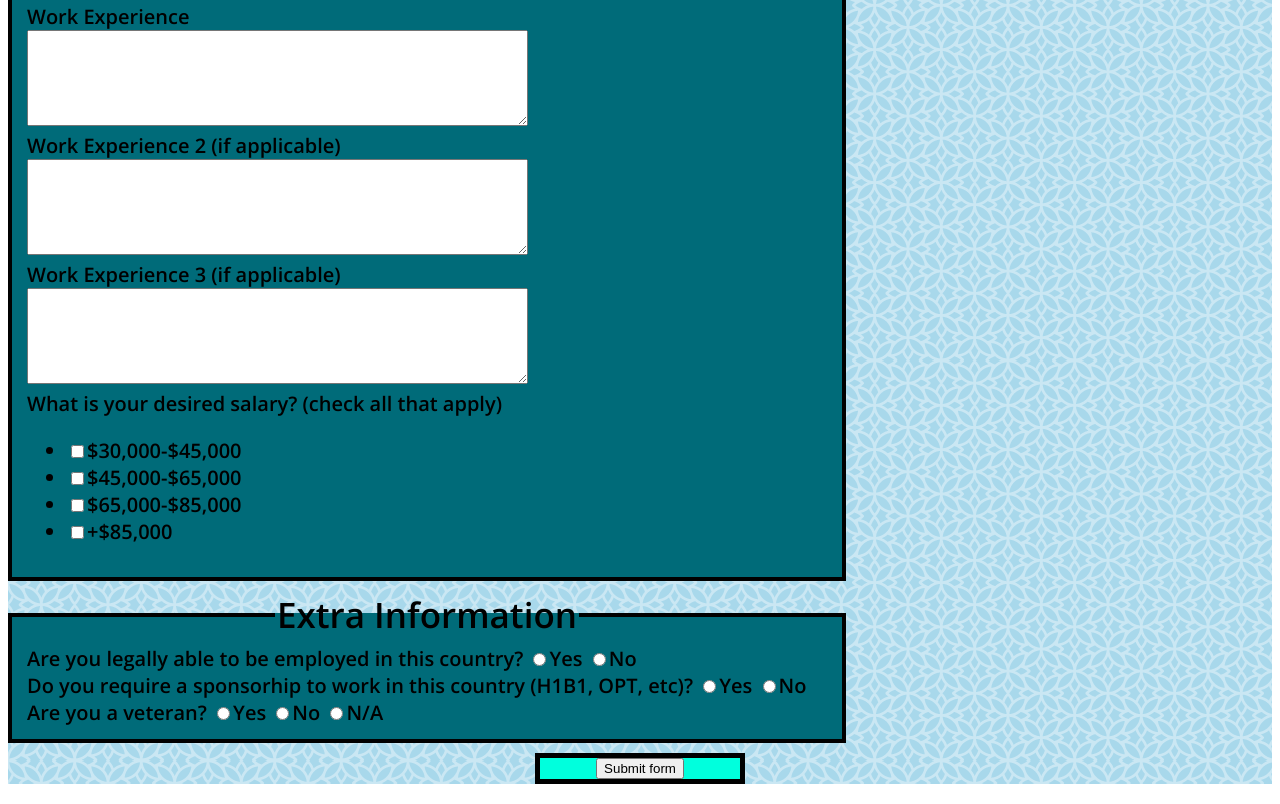
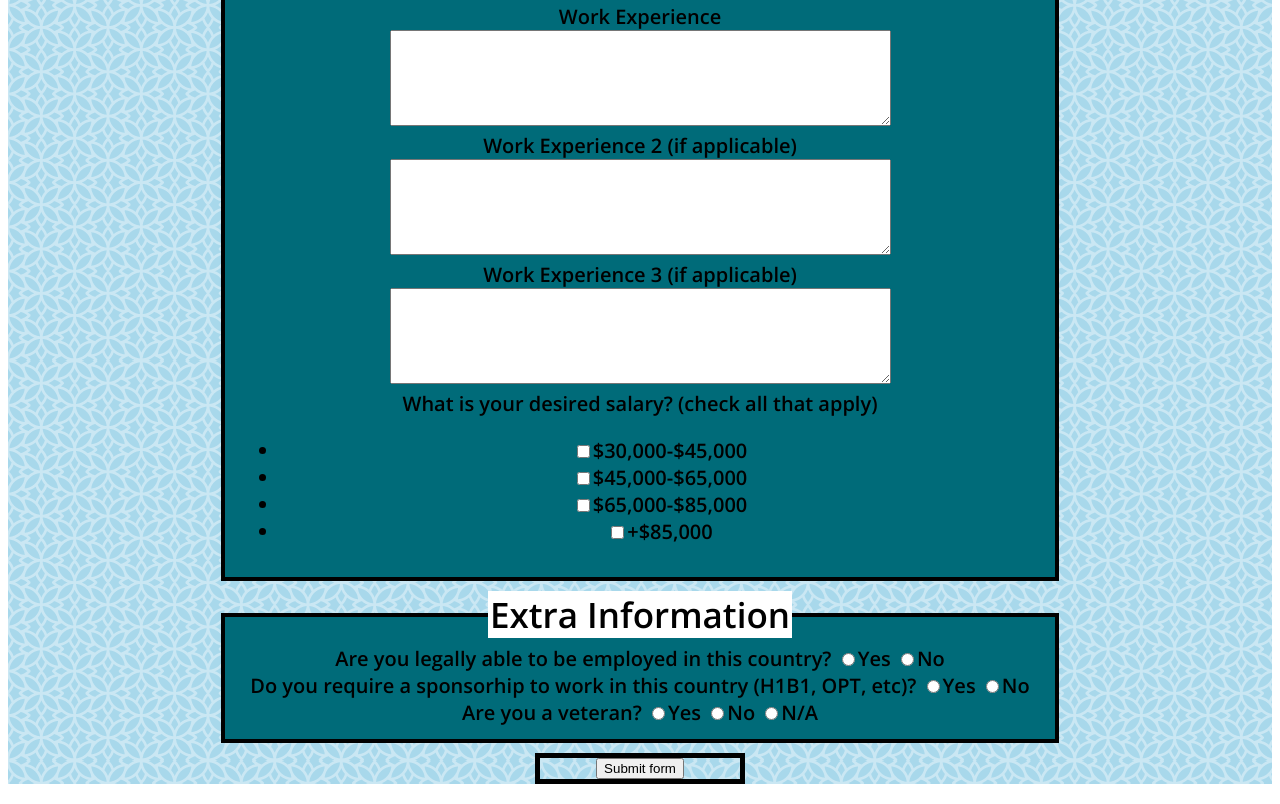
Before and after one commit to sahn1998-1629984/sahn1998-1629984.github.io, a plain HTML site: page jobApplicationForm.html in a window 1280 px wide. Shown: the part 859-1663 px from the top of the page. Drawn offline with nearby package versions, Linux system fonts and the light colour scheme.

Commit message:
Update jobApp.css

```diff
--- a/jobApp.css
+++ b/jobApp.css
@@ -7,11 +7,12 @@
     font-family: "Open Sans";
     font-weight: bold;
     text-align: center;
+    background-color: white;
 }
 
 .formation {
     width: 800px;
-    margin-left: 0px;
+    margin-left: auto;
     margin-right: auto;
     margin-bottom: 10px;
     border:solid 4px black;
@@ -19,6 +20,7 @@
     font-size: 20px;
     font-family: "Open Sans";
     font-weight: bold;
+    text-align: center;
 }
 
 .new {
@@ -28,7 +30,6 @@
     margin-bottom: 20px;
     border:solid 5px black;
     text-align: center;
-    background-color: rgb(0, 255, 221);
 }
 
 .title {
```
